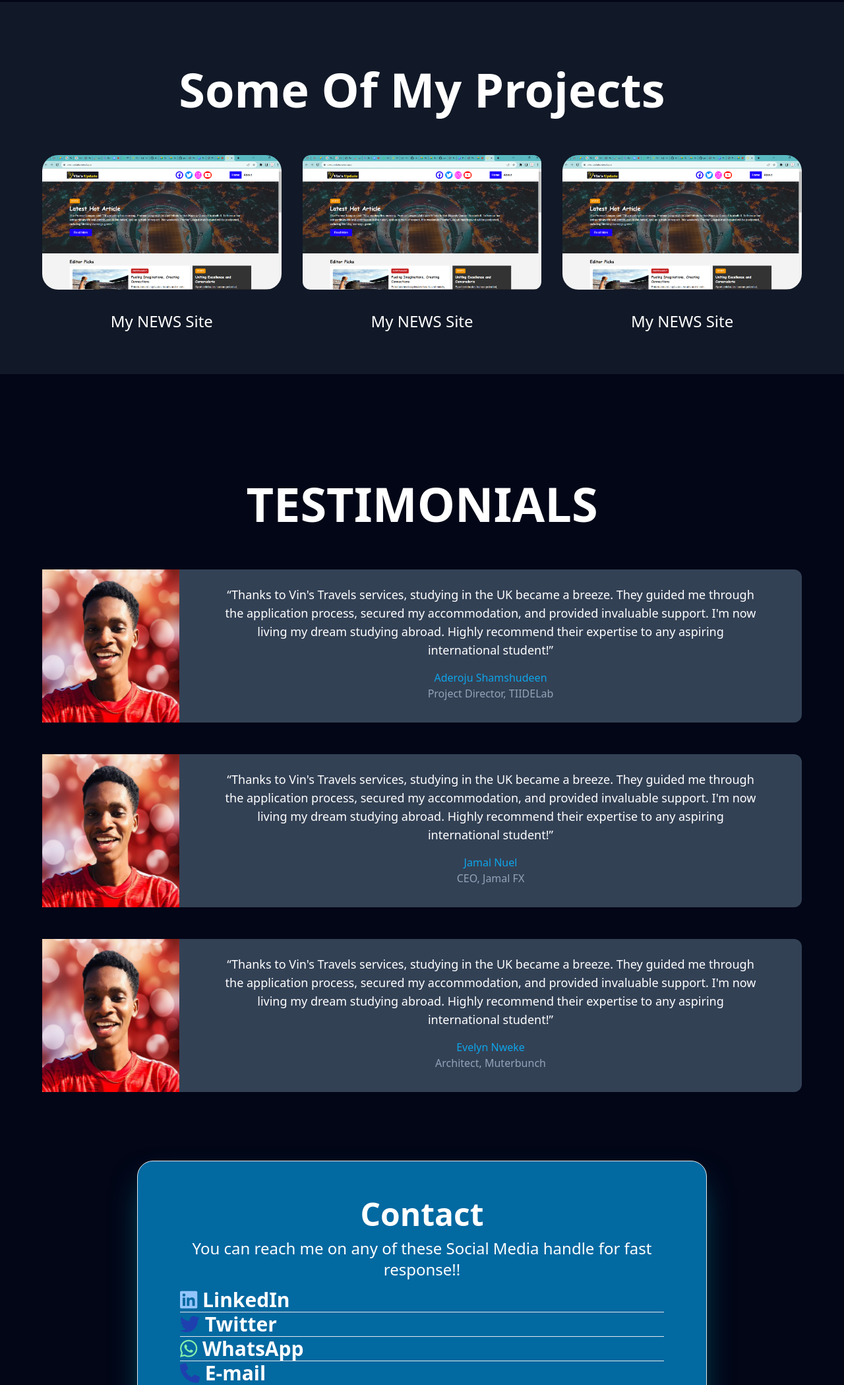
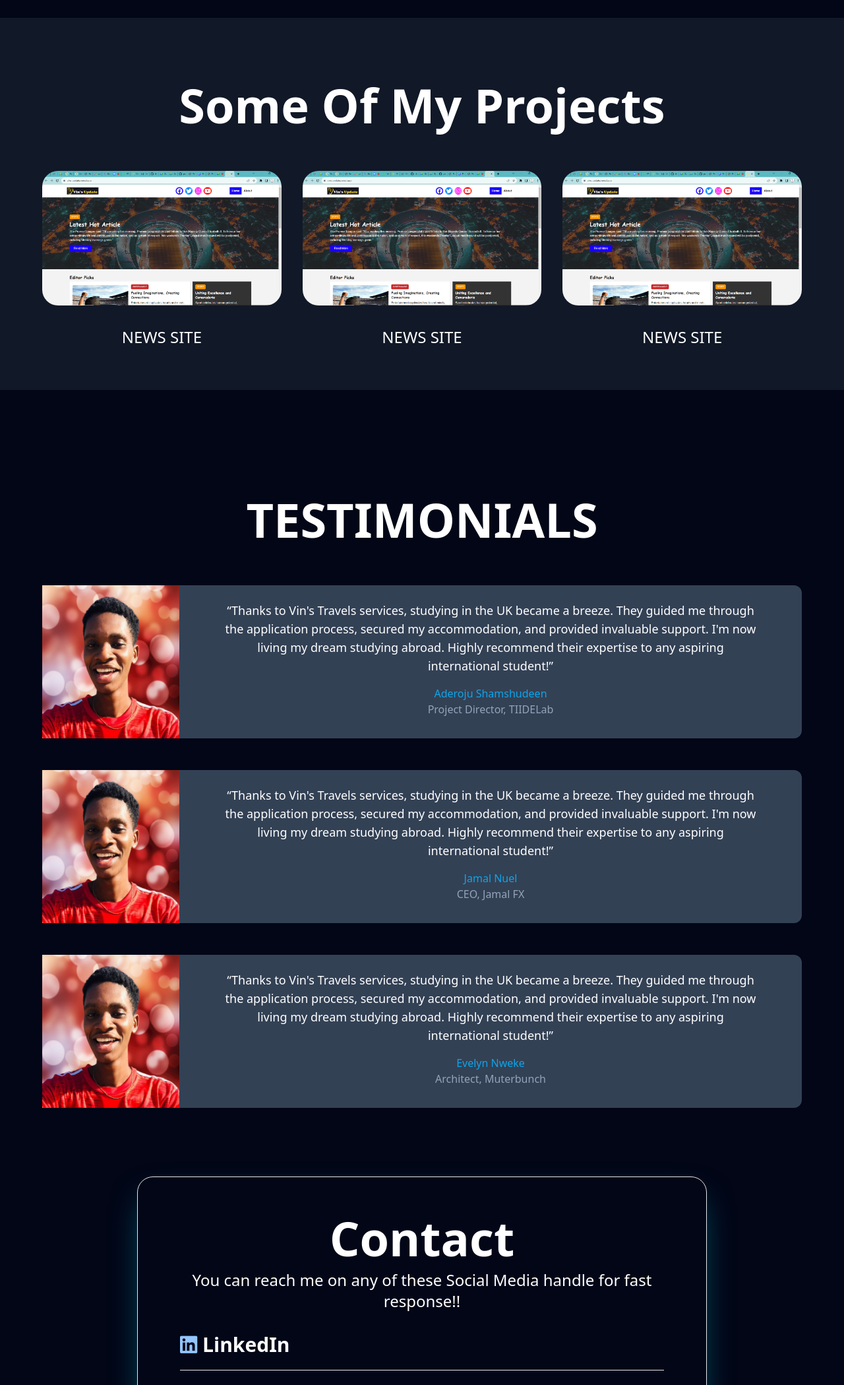
Before and after one commit to Nkemakolamuko/tailwindcss-project, a plain HTML site: page index.htm in a window 1280 px wide. Shown: the part 2045-4144 px from the top of the page at 66% size. Drawn offline with nearby package versions, Linux system fonts and the light colour scheme.

Commit message:
Complete the Project Section and Design the Footer

```diff
--- a/index.htm
+++ b/index.htm
@@ -24,6 +24,22 @@
             overflow: hidden; /* Hide overflowing text during animation */
             border-right: 2px solid rgb(24, 163, 255); /* Blinking cursor effect */
         }
+
+        /* Add this CSS to target the images inside the relative containers */
+          .relative img {
+            transition: opacity 0.3s ease;
+          }
+
+          /* Add this CSS to show the hover effect only on the images */
+          .relative:hover img {
+            opacity: 0.7; /* You can adjust the opacity value as per your preference */
+          }
+
+          /* Add this CSS to hide the hover effect on the group elements */
+          .relative:hover .group-hover\:opacity-100 {
+            opacity: 0;
+          }
+
     </style>
 </head>
 <body class="bg-slate-950">
@@ -49,7 +65,7 @@
         </div>
 
         <ul class="flex my-5 font-medium">
-            <a href="/index.htm"><li class="px-4 border-x border-y-0 hover:bg-sky-200/[.5] py-4">HOME</li></a>
+            <a href="index.htm"><li class="px-4 border-x border-y-0 hover:bg-sky-200/[.5] py-4">HOME</li></a>
             <a href="#about"><li class="px-4 border-r border-y-0 hover:bg-sky-300/[.5] py-4">ABOUT</li></a>
             <a href="#skills"><li class="px-4 border-r border-y-0 hover:bg-sky-400/[.5] py-4">SKILLS</li></a>
             <a href="#project"><li class="px-4 border-r border-y-0 hover:bg-sky-500/[.5] py-4">PROJECTS</li></a>
@@ -95,7 +111,7 @@
     <div id="skills"></div>
     <main class="px-16">
         <div class="text-white pb-16 grid pt-40">
-            <div class="font-bold pb-16 text-5xl text-center">My Current Skills</div>
+            <div class="font-bold pb-16 text-7xl text-center">My Current Skill Stack</div>
 
         <div class="grid grid-cols-7 gap-4 content-center">
             <div>
@@ -137,27 +153,47 @@
       <div class="px-16 pb-16">
         <h1 class="font-bold text-7xl text-white text-center pt-24 pb-16 ">Some Of My Projects</h1>
       <div class="grid  grid-cols-3 gap-8">
-        <div class="relative group text-center">
-          <img class="rounded-3xl" src="Images/pro-1.png" alt="" loading="lazy">
+
+        <div class=" text-center">
+          <a href="#" target="_blank">
+            <div class="relative group">
+            <img class="rounded-3xl " src="Images/pro-1.png" alt="" loading="lazy">
           <div class="absolute inset-0 rounded-3xl bg-sky-500/50 opacity-0 group-hover:opacity-100 flex items-center justify-center">
-            <span class="text-white font-medium text-xl">Click Me</span>
+            <span class="text-white font-medium text-2xl underline lowercase">NEWS SITE</span>
           </div>
-          <h2 class="text-white font-medium text-2xl pt-8">My NEWS Site</h2>
+          </div>
+          </a>
+
+          <h2 class="text-white font-medium text-2xl pt-8">NEWS SITE</h2>
         </div>
-        <div class="relative group text-center">
-          <img class="rounded-xl" src="Images/pro-1.png" alt="" loading="lazy">
+
+        <div class=" text-center">
+          <a href="#" target="_blank">
+            <div class="relative group">
+            <img class="rounded-3xl " src="Images/pro-1.png" alt="" loading="lazy">
           <div class="absolute inset-0 rounded-3xl bg-sky-500/50 opacity-0 group-hover:opacity-100 flex items-center justify-center">
-            <span class="text-white font-medium text-xl">Click Me</span>
+            <span class="text-white font-medium text-2xl lowercase underline">NEWS SITE</span>
           </div>
-          <h2 class="text-white font-medium text-2xl pt-8">My NEWS Site</h2>
+          </div>
+          </a>
+
+          <h2 class="text-white font-medium text-2xl pt-8">NEWS SITE</h2>
         </div>
-        <div class="relative group text-center">
-          <img class="rounded-3xl" src="Images/pro-1.png" alt="" loading="lazy">
+
+        <div class=" text-center">
+          <a href="#" target="_blank">
+            <div class="relative group">
+            <img class="rounded-3xl " src="Images/pro-1.png" alt="" loading="lazy">
           <div class="absolute inset-0 rounded-3xl bg-sky-500/50 opacity-0 group-hover:opacity-100 flex items-center justify-center">
-            <span class="text-white font-medium text-xl">Click Me</span>
+            <span class="text-white font-medium text-2xl underline lowercase">NEWS-SITE</span>
           </div>
-          <h2 class="text-white font-medium text-2xl pt-8">My NEWS Site</h2>
+          </div>
+          </a>
+
+          <h2 class="text-white font-medium text-2xl pt-8">NEWS SITE</h2>
         </div>
+
+
       </div>
       </div>
 
@@ -235,28 +271,34 @@
 
 <!-- Contact Section -->
     <main class="px-52 text-white pt-10 pb-16" id="contact">
-        <div class="px-16 pt-14 pb-14 border rounded-3xl text-white bg-sky-700 shadow-2xl shadow-cyan-500/50">
+        <div class="px-16 pt-14 pb-14 border rounded-3xl text-white shadow-2xl shadow-cyan-500/50">
             <div>
-                <h1 class="font-bold pb-2 text-5xl text-center">Contact</h1>
+                <h1 class="font-bold pb-2 text-7xl text-center">Contact</h1>
                 <p class="pb-3 pt-1 text-2xl font-medium text-center">You can reach me on any of these Social Media handle for fast response!!</p>
             </div>
-            <div><h2 class="text-3xl font-bold"><a href="LinkedIn"><i class="fab fa-linkedin text-blue-300"></i> LinkedIn</a></h2></div>
+            <div class="py-5"><h2 class="text-3xl font-bold"><a href="LinkedIn" target="_blank"><i class="fab fa-linkedin text-blue-300"></i> LinkedIn</a></h2></div>
             <hr>
-            <div><h2 class="text-3xl font-bold"><a href="Twitter"><i class="fab fa-twitter text-blue-800"></i> Twitter</a></h2></div>
+            <div class="py-5"><h2 class="text-3xl font-bold"><a href="Twitter" target="_blank"><i class="fab fa-twitter text-blue-800"></i> Twitter</a></h2></div>
             <hr>
-            <div><h2 class="text-3xl font-bold"><a href="WhatsApp"><i class="fab fa-whatsapp text-green-300"></i> WhatsApp</a></h2></div>
+            <div class="py-5"><h2 class="text-3xl font-bold"><a href="WhatsApp" target="_blank"><i class="fab fa-whatsapp text-green-300"></i> WhatsApp</a></h2></div>
             <hr>
-            <div><h2 class="text-3xl font-bold"><a href="mail"><i class="fa-solid fa-phone text-blue-800"></i> E-mail</a></h2></div>
+            <div class="py-5"><h2 class="text-3xl font-bold"><a href="mail" target="_blank"><i class="fa-solid fa-phone text-blue-800"></i> E-mail</a></h2></div>
 
         </div>
     </main>
 
+</section>
+
+<!-- Footer Section -->
+<footer class="bg-gray-900 py-6">
+  <div class="text-white text-xl text-center font-light py-5">
+    <span>Nkem Vincent Nweke &copy; All Rights Reserved || 2023</span>
+  </div>
+</footer>
 
 
 
-</section>
-
-
+<!-- JavaScript -->
 <script src="https://code.jquery.com/jquery-3.6.0.min.js"></script>
 <script>
   // Smooth Scroll
```
